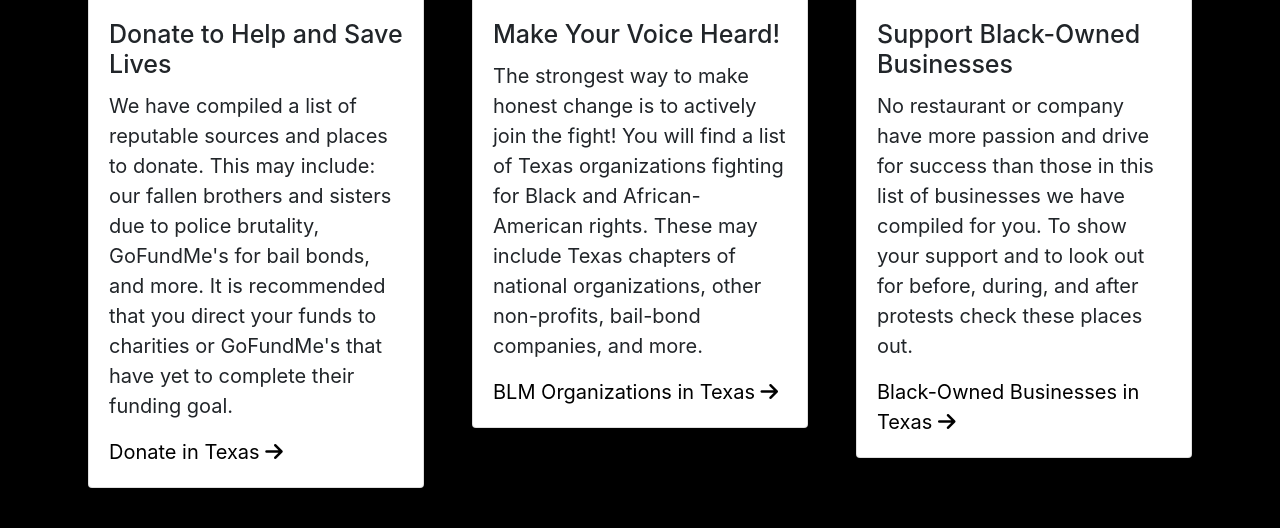
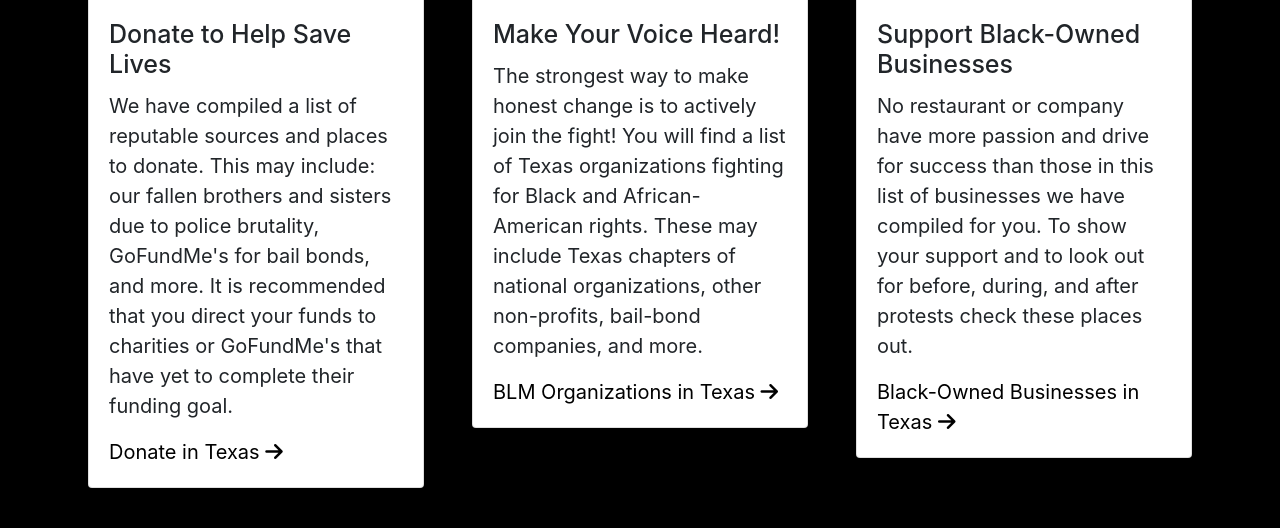
Before and after one commit to mrodriguez3313/Support-bipoc, a Flask app: page /Texas in a window 1280 px wide. Shown: the part 623-1151 px from the top of the page. Run offline with Flask 2, Linux system fonts and the light colour scheme; some libraries are stand-ins or nearby versions.

Commit message:
Card's stitle change so they are all the same hight

```diff
--- a/website/templates/state_home_page.html
+++ b/website/templates/state_home_page.html
@@ -9,7 +9,7 @@
   <div class="card ml-4 mr-4 mb-3 h-100 fade-in one" style="width: 21rem; top: 20px">
     <img src="/static/images/grayscale-photo-of-people-walking-on-street-4614509.jpg" class="card-img-top cardimg" alt="grayscale photo of people protesting. Black Lives Matter">
     <div class="card-body cardstyle">
-      <h5 class="card-title">Donate to Help and Save Lives</h5>
+      <h5 class="card-title">Donate to Help Save Lives</h5>
       <p class="card-text">We have compiled a list of reputable sources and places to donate. This may include: our fallen brothers and sisters due to police brutality, GoFundMe's for bail bonds, and more. It is recommended that you direct your funds
         to charities or GoFundMe's that have yet to complete their funding goal.</p>
       <a href="{{url_for(donation_page[1])}}" class="card-link cardlink">Donate in {{title}} <i class="fas fa-arrow-right"></i></a>
```
